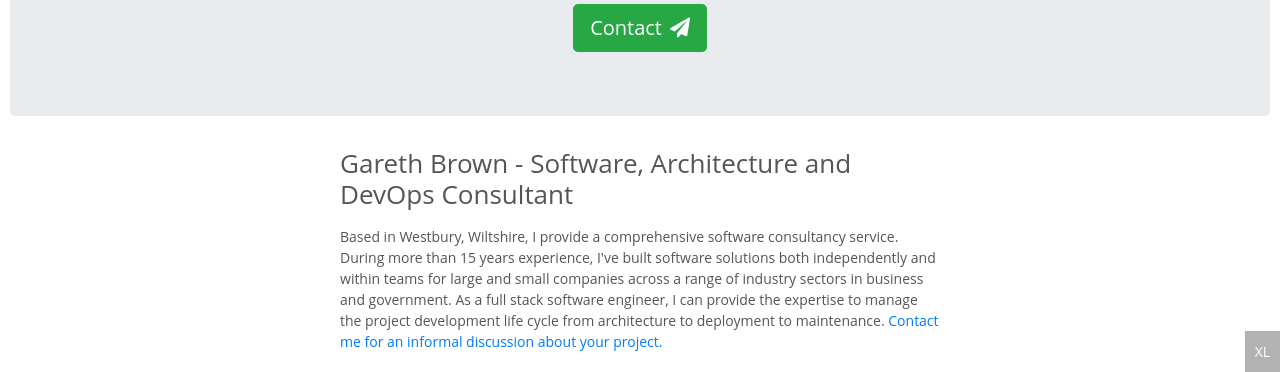
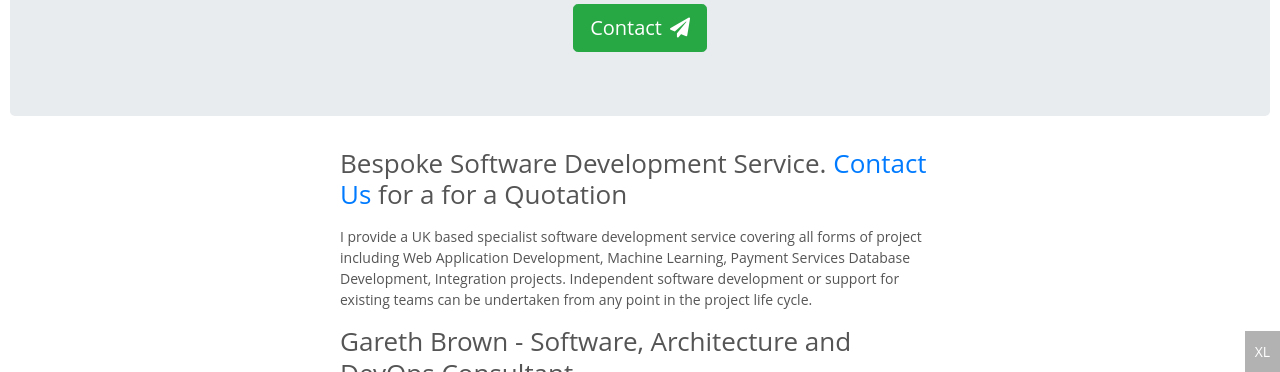
Before and after one commit to appsoftwareltd/appsoftwareltd.github.io, a website: page index.html in a window 1280 px wide. Shown: the part 428-800 px from the top of the page. Drawn offline with Linux system fonts and the light colour scheme.

Commit message:
Added http-server for static website development

```diff
--- a/index.html
+++ b/index.html
@@ -15,7 +15,7 @@
 
     <link rel="shortcut icon" href="/favicon.ico?v=20220115111314" type="image/x-icon">
 
-    <title>Software Engineering, Architecture and DevOps Consulting  &#xB7; appsoftware.com</title>
+    <title>Bespoke Software Development Service &#xB7; appsoftware.com</title>
 
 
     <meta name="description" content="AppSoftware - Software Product and Development Consulting. We develop innovative, robust and secure software solutions. Contact us to see how we can help you." />
@@ -99,6 +99,14 @@
     </div>
 
 	<div class="col-sm-12 offset-lg-3 col-lg-6 text-left">
+
+        <h2 class="mb-3">Bespoke Software Development Service. <a href="/contact.html">Contact Us</a> for a for a Quotation</h2>
+
+        <p>
+            I provide a UK based specialist software development service covering all forms of project including Web Application Development, Machine Learning, Payment Services Database Development, Integration projects.
+            Independent software development or support for existing teams can be undertaken from any point in the project life cycle.
+        </p>
+
         <h2 class="mb-3">Gareth Brown - Software, Architecture and DevOps Consultant</h2>
 
         <p>
```
Also changed, not shown: contact.html (+5 -1 lines), package.json (added, +25 -0 lines), README.md, 2 other files.
